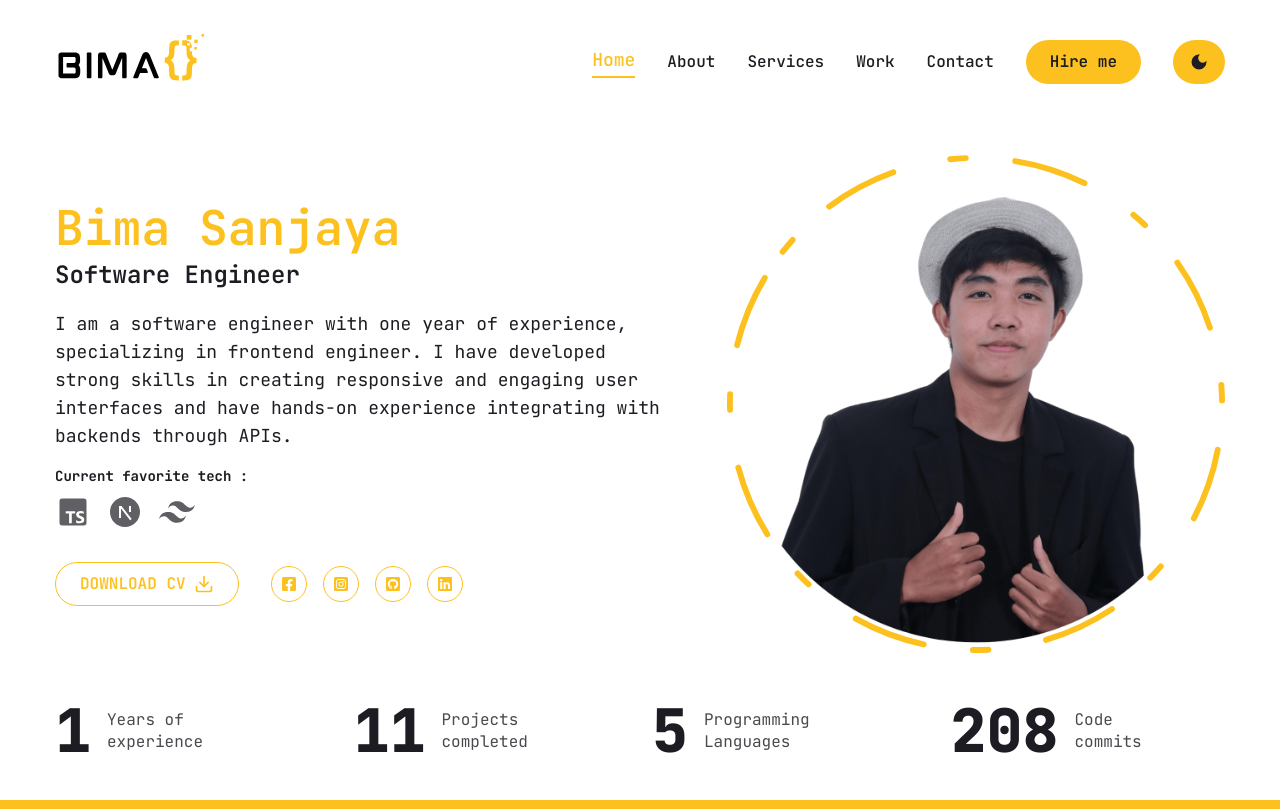
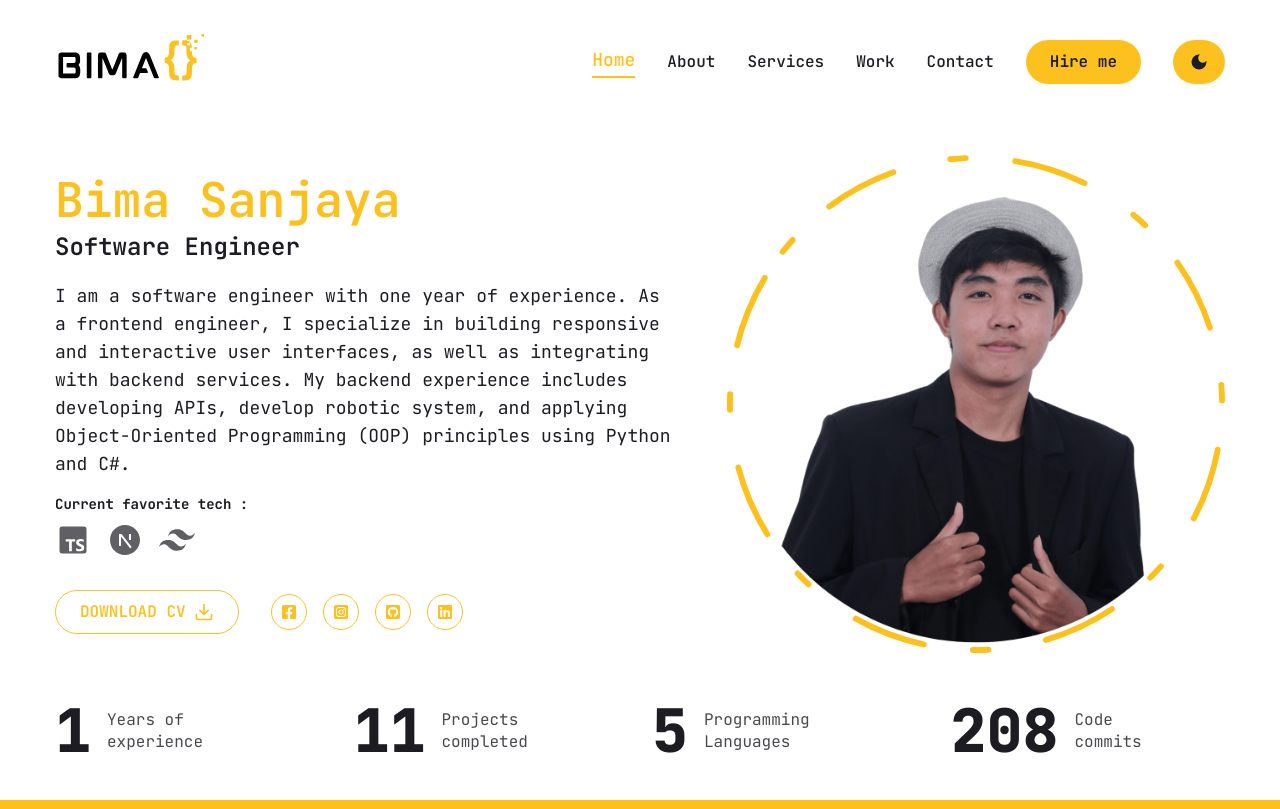
Before and after one commit to Bimasanjaya0704/next-portofolio, a Next.js app: page / in a window 1280 px wide. Built offline with nearby package versions, Linux system fonts and the light colour scheme.

Commit message:
update experience, about, and cv

```diff
--- a/app/about/page.tsx
+++ b/app/about/page.tsx
@@ -102,7 +102,7 @@ const skills: Skills = {
 const about = {
   title: "About me",
   description:
-    "I am a software engineer with one year of experience, specializing in frontend engineer. I have developed strong skills in creating responsive and engaging user interfaces and have hands-on experience integrating with backends through APIs. At frontend engineer, I am proficient in JavaScript with frameworks such as Next.js and CSS frameworks like Tailwind and Bootstrap. Additionally, I have backend engineer experience with Python and C# from bootcamp and internship programs, and I can effectively implement Object-Oriented Programming (OOP) in my projects. Furthermore, I am skilled in version control with Git. I am confident that my diverse skills and experience make me a valuable asset to any team.",
+    "I am a software engineer with one year of experience. As a frontend engineer, I specialize in building responsive and interactive user interfaces, with hands-on experience in integrating with backend services through APIs using JavaScript frameworks like Next.js and CSS frameworks like Tailwind and Bootstrap. My backend experience, gained through bootcamp, internships, and current work. Includes developing APIs, develop robotic system, and implemented Object-Oriented Programming (OOP) principles using Python and C#. Additionally, I am skilled in version control with Git, which enhances my ability to collaborate and manage project versions effectively. I am confident that my diverse skills and experience make me a valuable asset to any team.",
   info: [
     {
       fieldName: "Name",
@@ -139,8 +139,13 @@ const experience = {
   items: [
     {
       company: "Formulatrix - Salatiga",
+      position: "Junior Software Engineer",
+      duration: "Nov 2024 - Present",
+    },
+    {
+      company: "Formulatrix - Salatiga",
       position: "Intern Software Engineer",
-      duration: "Jul 2024 - Present",
+      duration: "Sep 2024 - Oct 2024",
     },
     {
       company: "Prakalight - Semarang",
--- a/app/layout.tsx
+++ b/app/layout.tsx
@@ -26,7 +26,7 @@ export const metadata: Metadata = {
     type: "website",
     title: "Bima Sanjaya",
     description:
-      "Hi! my name is Bima Sanjaya - I am a software engineer with one year of experience, specializing in frontend engineer . I have developed strong skills in creating responsive and engaging user interfaces and have hands-on experience integrating with backends through APIs.",
+      "Hi! my name is Bima Sanjaya - I am a software engineer with one year of experience. As a frontend engineer, I specialize in building responsive and interactive user interfaces, as well as integrating with backend services. My backend experience includes developing APIs, develop robotic system, and applying Object-Oriented Programming (OOP) principles using Python and C#.",
     siteName: "Portofolio Bima Sanjaya",
     images: [
       {
--- a/app/page.tsx
+++ b/app/page.tsx
@@ -19,10 +19,12 @@ const Home = () => {
             <h2 className="h2 text-accent mb-2">Bima Sanjaya</h2>
             <span className="h3">Software Engineer</span>
             <p className="text-primary mt-4 dark:text-white leading-relaxed text-sm text-center lg:text-left lg:mr-14 text-md md:text-lg">
-              I am a software engineer with one year of experience, specializing
-              in frontend engineer. I have developed strong skills in creating
-              responsive and engaging user interfaces and have hands-on
-              experience integrating with backends through APIs.
+              I am a software engineer with one year of experience. As a
+              frontend engineer, I specialize in building responsive and
+              interactive user interfaces, as well as integrating with backend
+              services. My backend experience includes developing APIs, develop
+              robotic system, and applying Object-Oriented Programming (OOP)
+              principles using Python and C#.
             </p>
 
             {/* Tech yang disukai */}
--- a/components/ButtonDownloadCv.tsx
+++ b/components/ButtonDownloadCv.tsx
@@ -7,7 +7,7 @@ import { FiDownload } from "react-icons/fi";
 const ButtonDownloadCv = () => {
   const handleDownload = () => {
     const fileURL =
-      "https://drive.google.com/file/d/1JtdYZWq6onjfdYZXXaKwufVTEkklMLpj/view?usp=sharing";
+      "https://drive.google.com/file/d/1F2xZA7BknEB3YsxnGrjQL5R5N8vf6TWB/view?usp=sharing";
     window.open(fileURL, "_blank");
   };
 
```
